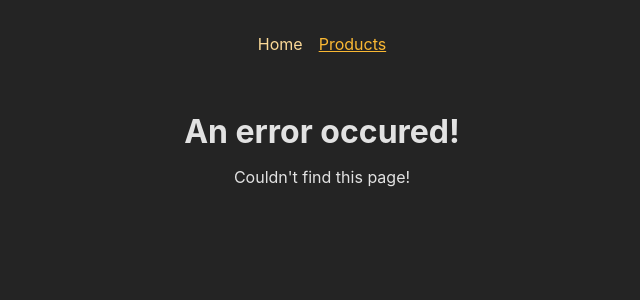
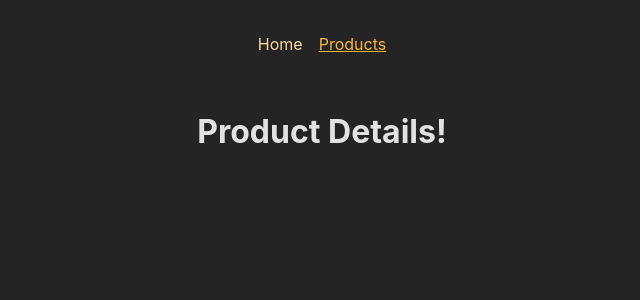
Before and after one commit to KariimAlii/ReactRouterDemo, a React (Vite) app: page /products/product-1 in a window 1280 px wide. Shown: the top 300 px of the page, without its empty margins (318-958 px from the left). Built offline with nearby package versions, Linux system fonts and the light colour scheme.

Commit message:
You will need to route to a specific product detail by its product id

```diff
--- a/src/App.jsx
+++ b/src/App.jsx
@@ -3,6 +3,7 @@ import Home from "./pages/Home.jsx";
 import Products from "./pages/Products.jsx";
 import Layout from "./pages/Layout.jsx";
 import Error from "./pages/Error.jsx";
+import ProductDetail from "./pages/ProductDetail.jsx";
 
 const router = createBrowserRouter([
     {
@@ -11,7 +12,8 @@ const router = createBrowserRouter([
         errorElement: <Error/>,
         children: [
             { path: '/', element: <Home /> },
-            { path: '/products', element: <Products /> }
+            { path: '/products', element: <Products /> },
+            { path: '/products/product-1', element: <ProductDetail /> }
         ]
     }
 ])
--- /dev/null
+++ b/src/pages/ProductDetail.jsx
@@ -0,0 +1,3 @@
+export default function ProductDetail() {
+    return <h1>Product Details!</h1>
+}
```
